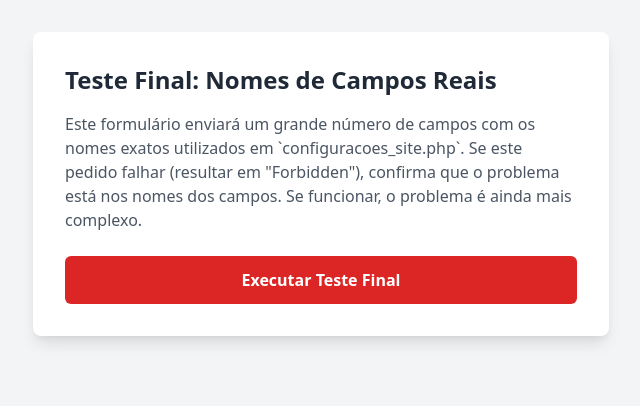
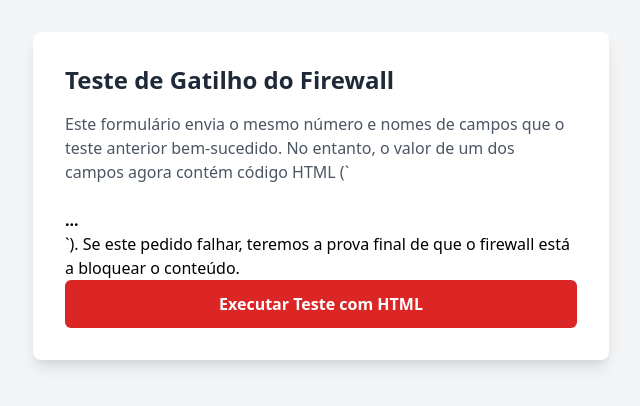
Before and after one commit to klausedu/animapsique, a PHP site: page /area_logada/psicologa/debug_form.php in a window 1280 px wide. Shown: the top 406 px of the page, without its empty margins (319-959 px from the left). Run offline with PHP 8.4, Linux system fonts and the light colour scheme.

Commit message:
Update debug_form.php

```diff
--- a/area_logada/psicologa/debug_form.php
+++ b/area_logada/psicologa/debug_form.php
@@ -2,18 +2,18 @@
 <html lang="pt-br">
 <head>
     <meta charset="UTF-8">
-    <title>Formulário de Debug Final</title>
+    <title>Formulário de Debug com HTML</title>
     <link href="https://cdn.jsdelivr.net/npm/tailwindcss@2.2.19/dist/tailwind.min.css" rel="stylesheet">
 </head>
 <body class="bg-gray-100 p-8">
     <div class="max-w-xl mx-auto bg-white p-8 rounded-lg shadow-lg">
-        <h1 class="text-2xl font-bold text-gray-800 mb-4">Teste Final: Nomes de Campos Reais</h1>
-        <p class="text-gray-600 mb-6">Este formulário enviará um grande número de campos com os nomes exatos utilizados em `configuracoes_site.php`. Se este pedido falhar (resultar em "Forbidden"), confirma que o problema está nos nomes dos campos. Se funcionar, o problema é ainda mais complexo.</p>
+        <h1 class="text-2xl font-bold text-gray-800 mb-4">Teste de Gatilho do Firewall</h1>
+        <p class="text-gray-600 mb-6">Este formulário envia o mesmo número e nomes de campos que o teste anterior bem-sucedido. No entanto, o valor de um dos campos agora contém código HTML (`<p><strong>...</strong></p>`). Se este pedido falhar, teremos a prova final de que o firewall está a bloquear o conteúdo.</p>
 
         <form action="debug_receiver.php" method="POST">
 
             <?php
-            // Lista de nomes de campos extraídos do seu formulário original
+            // Lista de nomes de campos
             $field_names = [
                 'active_tab', 'conteudo_site_cor_primaria_texto', 'conteudo_site_cor_botao_bg_texto',
                 'conteudo_site_cor_header_bg_texto', 'conteudo_site_cor_footer_bg_texto', 'conteudo_banner_inicio_titulo',
@@ -47,13 +47,21 @@
                 'conteudo_contato_endereco_sp_texto', 'conteudo_contato_endereco_cwb_texto', 'conteudo_contato_whatsapp_texto'
             ];
 
-            foreach ($field_names as $name) {
-                echo "<input type='hidden' name='" . htmlspecialchars($name) . "' value='test_value'>\n";
+            // Injeta HTML num dos campos para testar o firewall
+            $problematic_value = '<p>Este é um <strong>conteúdo HTML</strong> que pode acionar o firewall.</p>';
+
+            // O primeiro campo da lista terá o valor com HTML
+            echo "<input type='hidden' name='" . htmlspecialchars($field_names[5]) . "' value='" . htmlspecialchars($problematic_value) . "'>\n";
+
+            // Os outros campos terão um valor normal
+            for ($i = 0; $i < count($field_names); $i++) {
+                if ($i === 5) continue; // Pula o campo que já adicionámos
+                echo "<input type='hidden' name='" . htmlspecialchars($field_names[$i]) . "' value='valor_normal'>\n";
             }
             ?>
 
             <button type="submit" class="w-full bg-red-600 text-white font-bold py-3 px-4 rounded-md hover:bg-red-700">
-                Executar Teste Final
+                Executar Teste com HTML
             </button>
         </form>
     </div>
```
